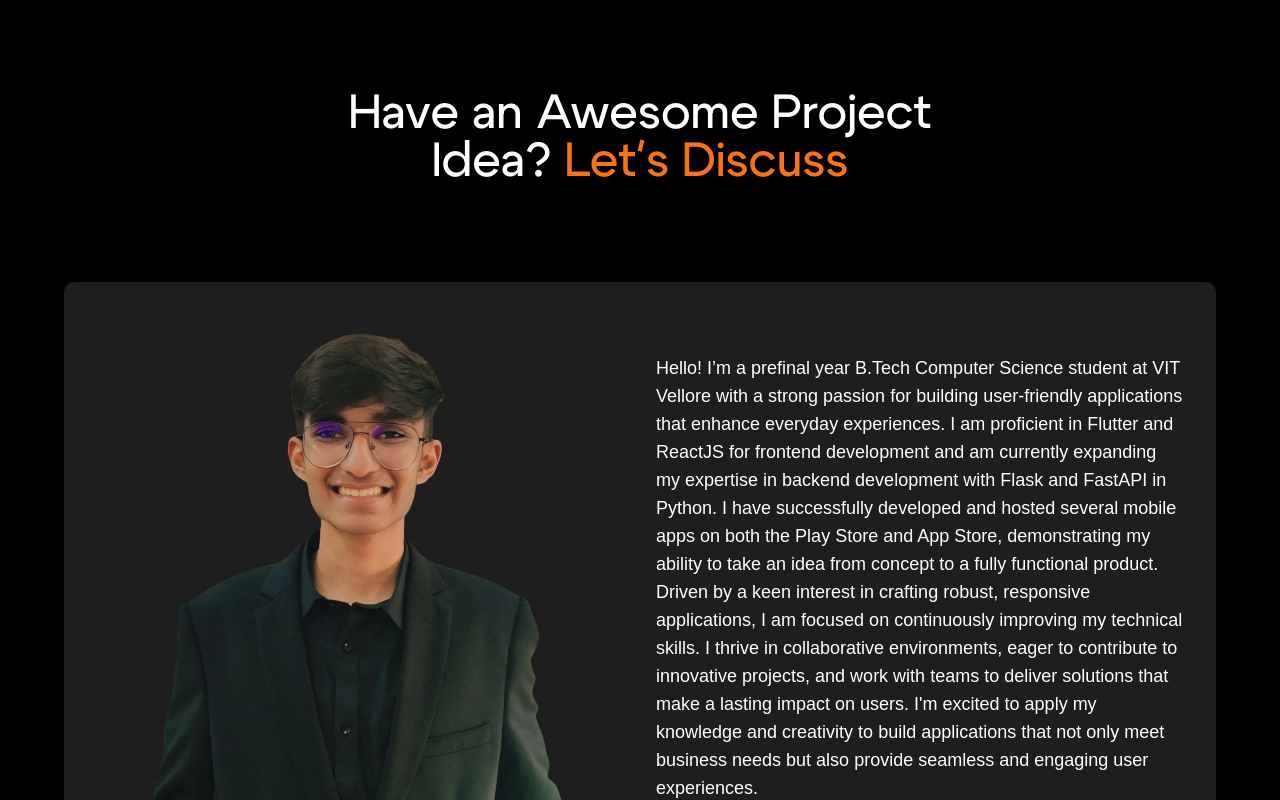
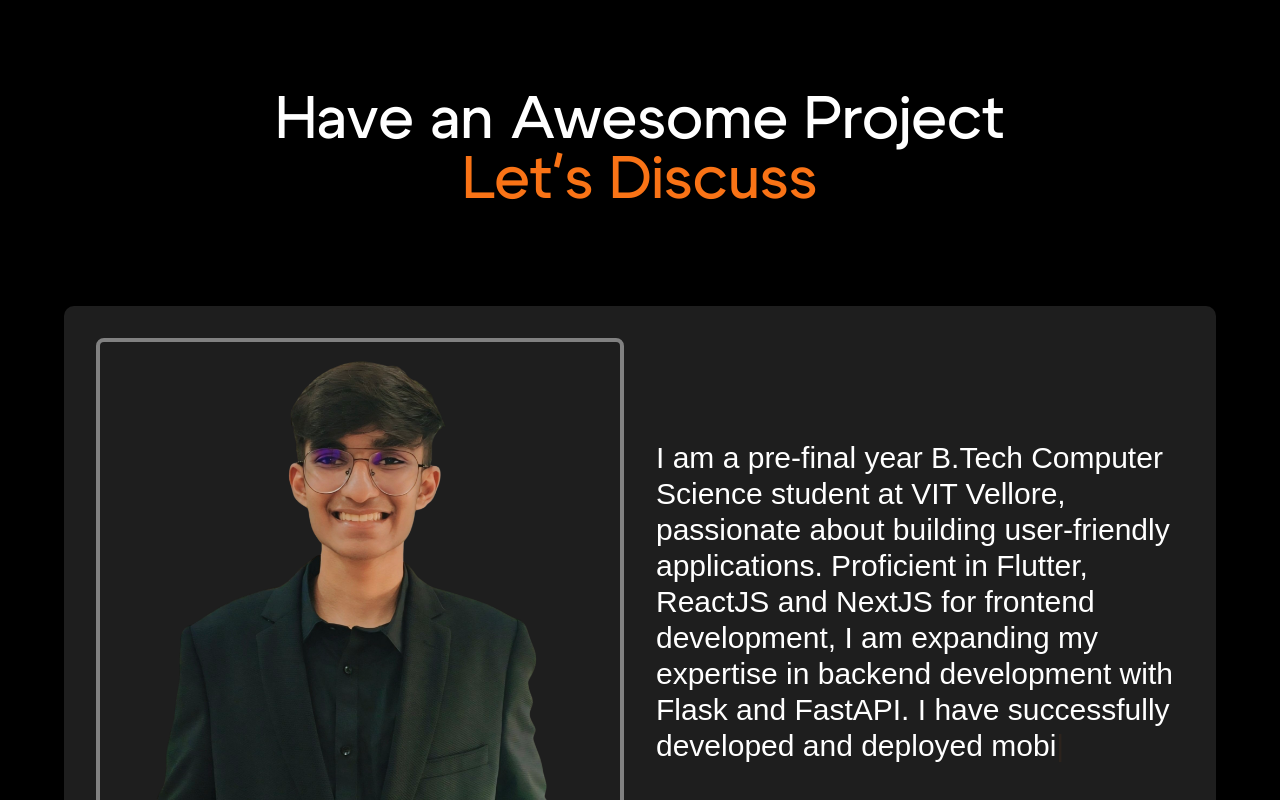
Before and after one commit to krish-1604/Portfolio, a React (Create React App) app: page / in a window 1280 px wide. Shown: the part 700-1500 px from the top of the page. Built offline with nearby package versions, Linux system fonts and the light colour scheme; a web font is replaced by a local one.

Commit message:
banner improvement

```diff
--- a/package.json
+++ b/package.json
@@ -6,12 +6,15 @@
     "@babel/preset-env": "^7.26.0",
     "bootstrap": "^5.3.3",
     "cra-template": "1.2.0",
+    "framer-motion": "^12.4.7",
     "lottie-react": "^2.4.1",
     "lucide-react": "^0.469.0",
     "react": "^19.0.0",
     "react-dom": "^19.0.0",
+    "react-intersection-observer": "^9.15.1",
     "react-router-dom": "^7.1.1",
     "react-scripts": "^5.0.1",
+    "react-scroll-parallax": "^3.4.5",
     "web-vitals": "^4.2.4"
   },
   "scripts": {
--- a/src/components/About.jsx
+++ b/src/components/About.jsx
@@ -1,32 +1,100 @@
-import React from 'react';
+import React, { useState, useEffect } from 'react';
+import { motion } from 'framer-motion';
+import { useInView } from 'react-intersection-observer';
 import profile from '../assets/profile.png';
 import '../font.css';
 
 const About = () => {
+  const [text, setText] = useState("");
+  const [isLoaded, setIsLoaded] = useState(false);
+
+  const fullText = "  I am a pre-final year B.Tech Computer Science student at VIT Vellore, passionate about building user-friendly applications. Proficient in Flutter, ReactJS and NextJS for frontend development, I am expanding my expertise in backend development with Flask and FastAPI. I have successfully developed and deployed mobile apps on the Play Store and App Store. With a strong focus on crafting robust, responsive applications, I thrive in collaborative environments and aim to build innovative solutions that enhance user experiences.";
+
+  const { ref, inView } = useInView({
+    triggerOnce: true,
+    threshold: 0.3,
+  });
+
+  useEffect(() => {
+    if (!inView) return;
+
+    let index = 0;
+    setText("");
+    const interval = setInterval(() => {
+      if (index < fullText.length) {
+        setText((prev) => prev + fullText.charAt(index));
+        index++;
+      } else {
+        clearInterval(interval);
+      }
+    }, 20);
+
+    return () => clearInterval(interval);
+  }, [inView]);
+
   return (
-    <div id='about' className="min-h-screen bg-black px-4 py-12 md:py-24">
+    <div ref={ref} id='about' className="min-h-screen bg-black px-4 py-12 md:py-24 flex items-center">
       <div className="max-w-6xl mx-auto">
-        <h1 className="text-white text-3xl md:text-5xl font-cygre text-center mb-2">
-          Have an Awesome Project<br/>Idea?{' '}
-          <span className="text-orange-500">Let's Discuss</span>
-        </h1>
+        {/* Heading Animation */}
+        <motion.h1
+          initial={{ opacity: 0, y: -20 }}
+          animate={{ opacity: 1, y: 0 }}
+          transition={{ duration: 1 }}
+          className="text-white text-4xl md:text-6xl font-cygre text-center mb-6"
+        >
+          Have an Awesome Project <br />
+          <motion.span
+            initial={{ opacity: 0 }}
+            animate={{ opacity: 1 }}
+            transition={{ duration: 1.5 }}
+            className="text-orange-500"
+          >
+            Let's Discuss
+          </motion.span>
+        </motion.h1>
 
         <div className="mt-12 md:mt-24">
-          <div className="bg-[#1E1E1E] rounded-[10px] p-8">
+          <motion.div
+            initial={{ opacity: 0, y: 20 }}
+            animate={{ opacity: 1, y: 0 }}
+            transition={{ duration: 1 }}
+            className="bg-[#1E1E1E] rounded-[10px] p-8"
+          >
             <div className="grid grid-cols-1 md:grid-cols-2 gap-8 items-center">
-              <div className="w-full aspect-square bg-transparent rounded-lg overflow-hidden">
+
+              {/* Profile Image */}
+              <div className="w-full aspect-square bg-transparent rounded-lg overflow-hidden relative border-4 border-[#ffffff70]">
+                {/* Skeleton Loader */}
+                {!isLoaded && (
+                  <motion.div
+                    initial={{ opacity: 1 }}
+                    animate={{ opacity: 0 }}
+                    transition={{ duration: 0.5 }}
+                    className="absolute inset-0 bg-gray-700 animate-pulse rounded-lg"
+                  ></motion.div>
+                )}
                 <img
                   src={profile}
                   alt="Profile"
-                  className="w-full h-full object-cover"
+                  className="w-full h-full object-cover transition-opacity duration-500"
+                  onLoad={() => setIsLoaded(true)}
                 />
               </div>
 
-              <p className="text-white font-nunito text-sm md:text-base lg:text-lg whitespace-pre-line">
-              Hello! I’m a prefinal year B.Tech Computer Science student at VIT Vellore with a strong passion for building user-friendly applications that enhance everyday experiences. I am proficient in Flutter and ReactJS for frontend development and am currently expanding my expertise in backend development with Flask and FastAPI in Python. I have successfully developed and hosted several mobile apps on both the Play Store and App Store, demonstrating my ability to take an idea from concept to a fully functional product.<br/>Driven by a keen interest in crafting robust, responsive applications, I am focused on continuously improving my technical skills. I thrive in collaborative environments, eager to contribute to innovative projects, and work with teams to deliver solutions that make a lasting impact on users. I'm excited to apply my knowledge and creativity to build applications that not only meet business needs but also provide seamless and engaging user experiences.
+              {/* Typing Effect Text */}
+              <p className="text-white font-nunito text-lg md:text-2xl lg:text-3xl leading-relaxed whitespace-pre-line">
+                {text}
+                <motion.span
+                  animate={{ opacity: [0, 1, 0] }}
+                  transition={{ repeat: Infinity, duration: 0.8 }}
+                  className="text-orange-500"
+                >
+                  |
+                </motion.span> {/* Blinking cursor */}
               </p>
+
             </div>
-          </div>
+          </motion.div>
         </div>
       </div>
     </div>
--- a/src/components/skills.jsx
+++ b/src/components/skills.jsx
@@ -27,7 +27,7 @@ const ScrollingBanner = () => {
 
   return (
     <div id="skills" className="relative w-full bg-[#FF6B00] py-12 overflow-hidden rounded-[20px] pb-20">
-      <div className="bg-white py-6">
+      <div className="bg-white">
         <div
           className="flex whitespace-nowrap"
           style={{
@@ -42,7 +42,7 @@ const ScrollingBanner = () => {
                   <span className="text-black font-sans text-[clamp(1.5rem,4vw,2.5rem)] tracking-tight">
                     {text}
                   </span>
-                  <span className="text-[#FF6B00] mx-4 text-[clamp(1.2rem,3.5vw,2rem)]">
+                  <span className="text-[#FF6B00] mx-4 text-[clamp(1.5rem,4vw,3rem)]">
                     ✦
                   </span>
                 </div>
```
Also changed, not shown: 1 other file (tests, documents, lock files or other folders).
